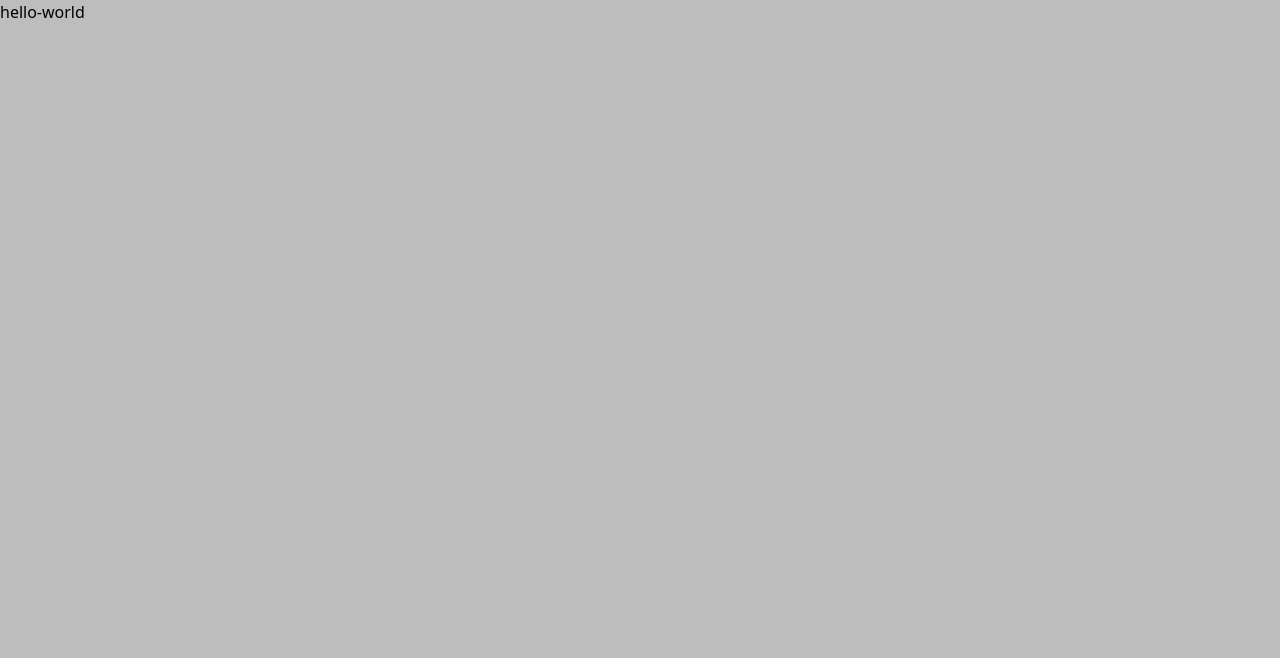
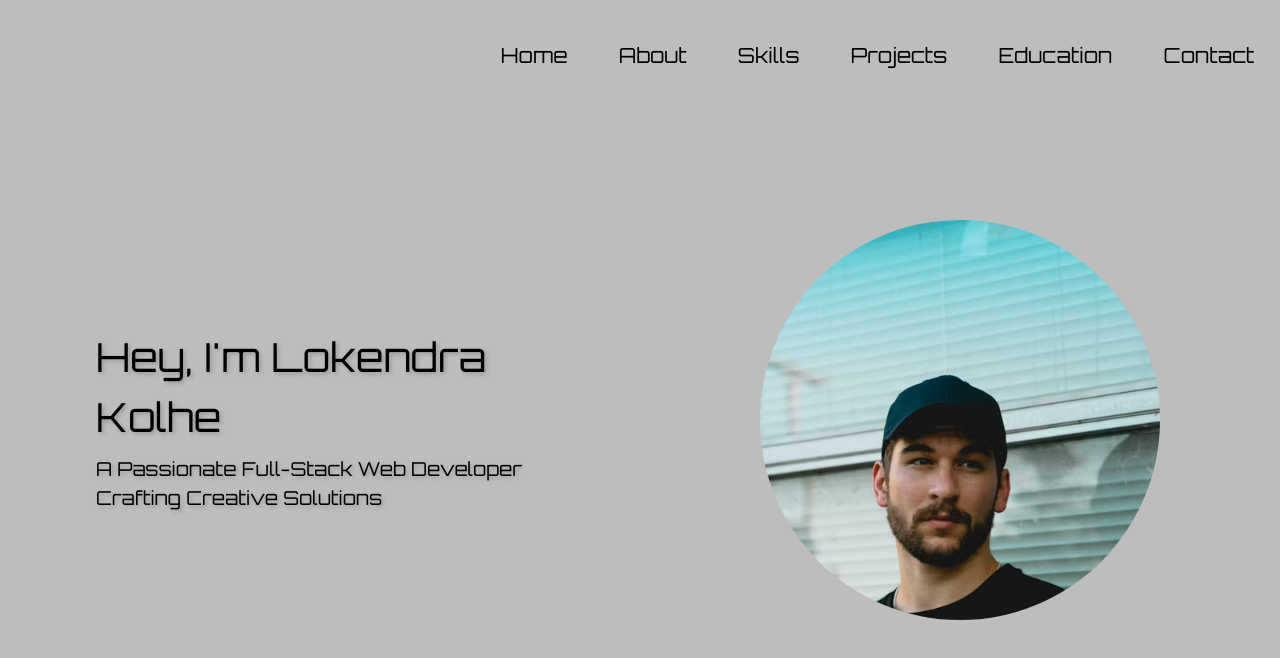
Before and after one commit to lokendra-cmd/personal-portfolio, a Next.js app: page / in a window 1280 px wide. Shown: the top 658 px of the page. Built offline with nearby package versions, Linux system fonts and the light colour scheme.

Commit message:
Navbar and profile page

```diff
--- /dev/null
+++ b/app/components/Navbar.js
@@ -0,0 +1,28 @@
+
+import React from 'react'
+import { Orbitron } from 'next/font/google'
+
+const orbitron = Orbitron({
+    weight: '400',
+    subsets: ['latin'],
+    display: 'swap',
+  })
+
+
+
+const Navbar = () => {
+  return (
+    <div className="navbar flex justify-end items-center h-[10vh]">
+        <ul className={`list-none font-poppins text-[1.3rem] mt-[4vh] ${orbitron.className}`}>
+            <li className='inline mx-[2vw] cursor-pointer hover:scale-110 hover:text-gray-500'>Home</li>
+            <li className='inline mx-[2vw] cursor-pointer hover:scale-110 hover:text-gray-500'>About</li>
+            <li className='inline mx-[2vw] cursor-pointer hover:scale-110 hover:text-gray-500'>Skills</li>
+            <li className='inline mx-[2vw] cursor-pointer hover:scale-110 hover:text-gray-500'>Projects</li>
+            <li className='inline mx-[2vw] cursor-pointer hover:scale-110 hover:text-gray-500'>Education</li>
+            <li className='inline mx-[2vw] cursor-pointer hover:scale-110 hover:text-gray-500'>Contact</li>
+        </ul>
+    </div>
+  )
+}
+
+export default Navbar
--- /dev/null
+++ b/app/components/Profile.js
@@ -0,0 +1,32 @@
+import React from 'react'
+import { Orbitron } from 'next/font/google'
+import Image from 'next/image'
+import profile from '@/app/Images/profile.avif'
+import { motion } from 'framer-motion'  // Import motion from framer-motion
+
+const orbitron = Orbitron({
+  weight: '400',
+  subsets: ['latin'],
+  display: 'swap',
+})
+
+const Profile = () => {
+  return (
+    <>
+      <div className={`home h-[85vh] flex gap-[2vw] items-center justify-center ${orbitron.className}`}>
+        <div className='title w-[48%] flex flex-col justify-center items-center'>
+          <h1 className='text-[2.5rem] w-[35vw]' style={{ textShadow: '2px 2px 4px rgba(0, 0, 0, 0.2)' }}>Hey, I'm Lokendra Kolhe</h1>
+          <p className='text-left w-[35vw] text-[1.2rem] mt-[1vh]' style={{ textShadow: '2px 2px 4px rgba(0, 0, 0, 0.2)' }}>A Passionate Full-Stack Web Developer Crafting Creative Solutions</p>
+        </div>
+
+        <div className="profilePicture w-[48%] flex justify-center items-center">
+          <div className="image h-[50vh] w-[50vh] rounded-full overflow-hidden shadow-gray-500">
+            <Image src={profile} alt="Profile Picture" width={600} height={600}  />
+          </div>
+        </div>
+      </div>
+    </>
+  )
+}
+
+export default Profile
--- a/app/globals.css
+++ b/app/globals.css
@@ -1,6 +1,8 @@
 @tailwind base;
 @tailwind components;
 @tailwind utilities;
+@import url('https://fonts.googleapis.com/css2?family=Poppins:wght@300&display=swap');
+
 
 body {
   background-color: rgb(189, 189, 189);
--- a/app/layout.js
+++ b/app/layout.js
@@ -10,6 +10,7 @@ const geistMono = Geist_Mono({
   variable: "--font-geist-mono",
   subsets: ["latin"],
 });
+
 
 export const metadata = {
   title: "Create Next App",
--- a/app/page.js
+++ b/app/page.js
@@ -1,9 +1,12 @@
 import Image from "next/image";
+import Navbar from "./components/Navbar";
+import Profile from "./components/Profile";
 
 export default function Home() {
   return (
     <>
-    hello-world
+   <Navbar/>
+   <Profile/>
     </>
   );
 }
--- a/package.json
+++ b/package.json
@@ -9,9 +9,11 @@
     "lint": "next lint"
   },
   "dependencies": {
+    "@next/font": "^14.2.15",
+    "framer-motion": "^12.4.2",
+    "next": "^15.1.6",
     "react": "^19.0.0",
-    "react-dom": "^19.0.0",
-    "next": "15.1.6"
+    "react-dom": "^19.0.0"
   },
   "devDependencies": {
     "postcss": "^8",
--- a/tailwind.config.mjs
+++ b/tailwind.config.mjs
@@ -11,6 +11,9 @@ export default {
         background: "var(--background)",
         foreground: "var(--foreground)",
       },
+      fontFamily: {
+        poppins: ['Poppins', 'sans-serif'],
+      },
     },
   },
   plugins: [],
```
Also changed, not shown: app/Images/profile.avif (added), 1 other file (tests, documents, lock files or other folders).
